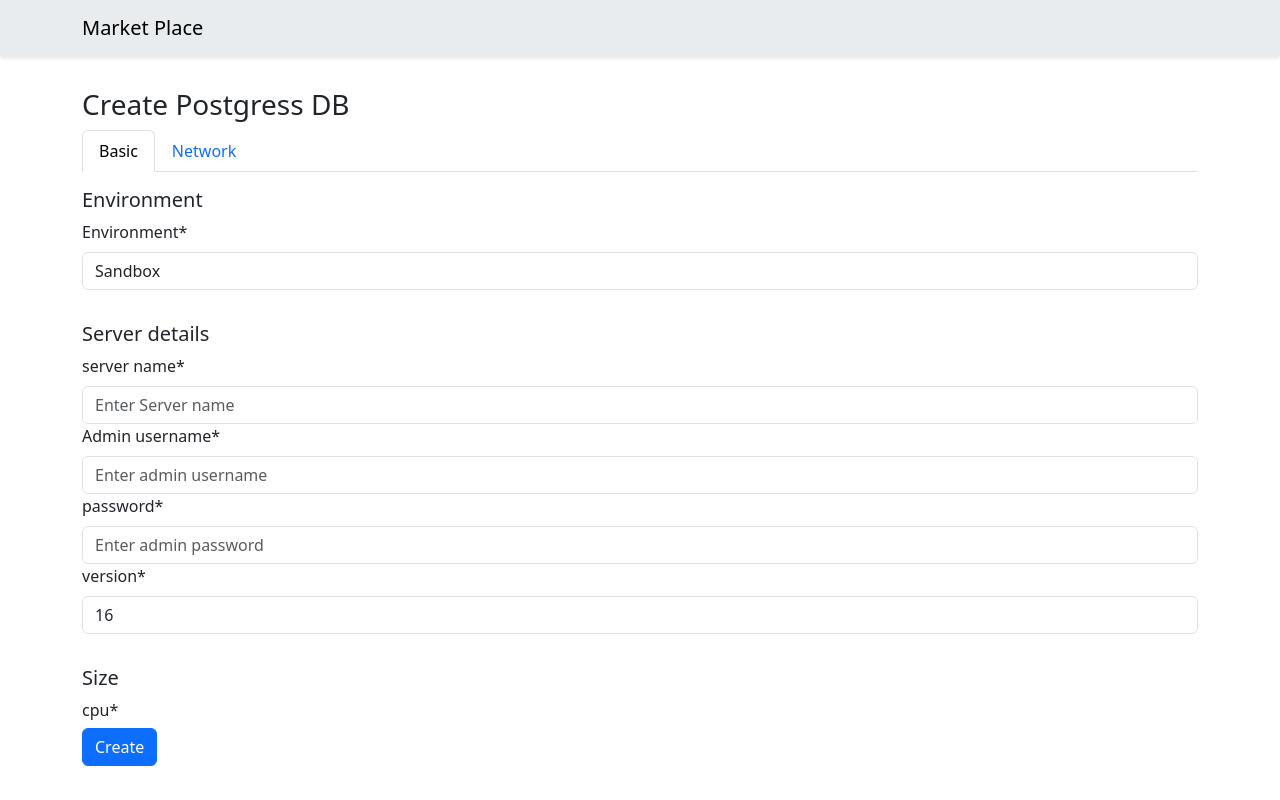
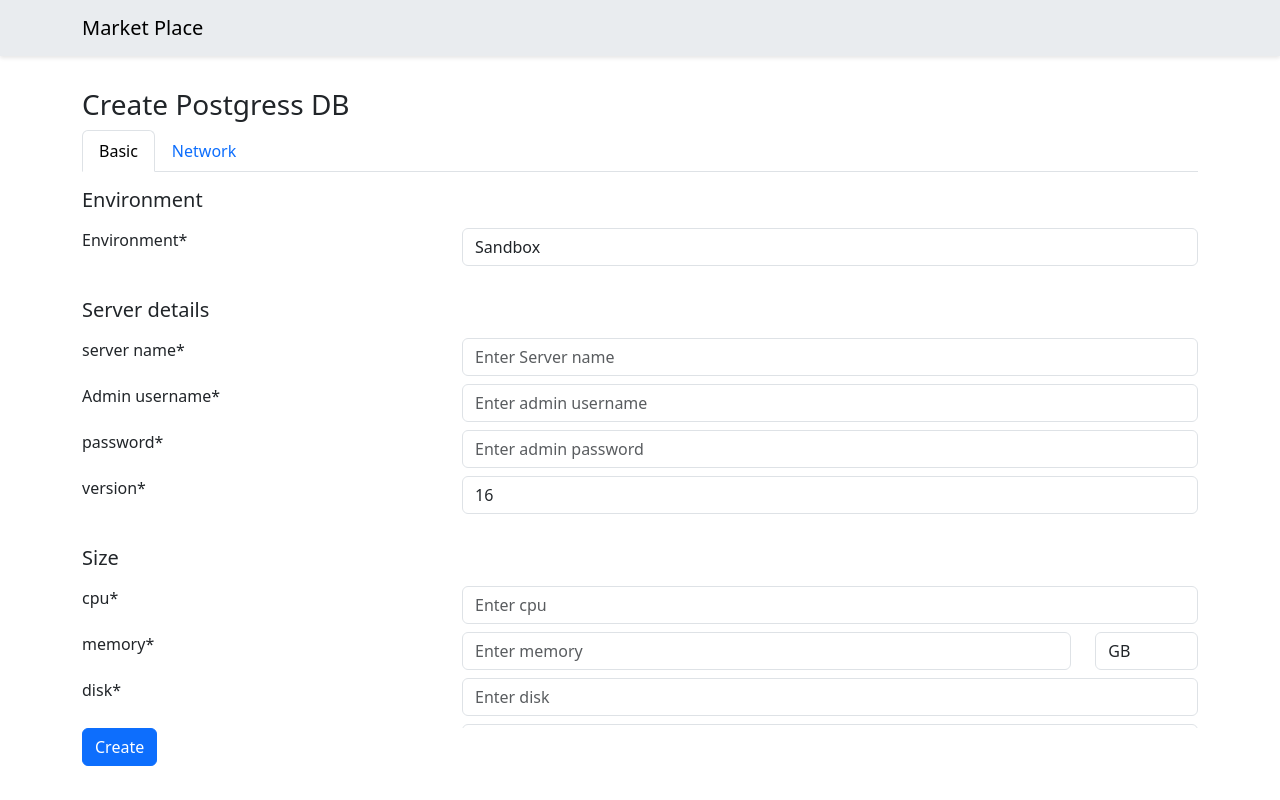
Before and after one commit to dockercaptain/marketplace-ui, a React (Vite) app: page /application/postgres/create in a window 1280 px wide. Built offline with nearby package versions, Linux system fonts and the light colour scheme.

Commit message:
refactor: Update Postgress component styles, add form to create Postgress DB, and improve app container padding and navbar brand click functionality

```diff
--- a/src/components/Postgress/Create.tsx
+++ b/src/components/Postgress/Create.tsx
@@ -51,8 +51,10 @@ const Create = () => {
             <div className="tab-contents">
               <div className="form-section">
                 <h5>Environment </h5>
+                <Row>
+                  <Col>Environment*</Col>
+                  <Col sm={8}>
                     <Form.Group>
-                  <Form.Label>Environment*</Form.Label>
                       <Form.Control
                         name="environment"
                         as="select"
@@ -68,11 +70,15 @@ const Create = () => {
                         Please choose an environment.
                       </Form.Control.Feedback>
                     </Form.Group>
+                  </Col>
+                </Row>
               </div>
               <div className="form-section">
                 <h5>Server details </h5>
+                <Row>
+                  <Col>server name*</Col>
+                  <Col sm={8}>
                     <Form.Group>
-                  <Form.Label>server name*</Form.Label>
                       <Form.Control
                         name="serverName"
                         type="text"
@@ -85,8 +91,12 @@ const Create = () => {
                         Please enter server name.
                       </Form.Control.Feedback>
                     </Form.Group>
+                  </Col>
+                </Row>
+                <Row>
+                  <Col>Admin username*</Col>
+                  <Col sm={8}>
                     <Form.Group>
-                  <Form.Label>Admin username*</Form.Label>
                       <Form.Control
                         name="adminUser"
                         type="text"
@@ -99,8 +109,12 @@ const Create = () => {
                         Please enter admin username.
                       </Form.Control.Feedback>
                     </Form.Group>
+                  </Col>
+                </Row>
+                <Row>
+                  <Col>password*</Col>
+                  <Col sm={8}>
                     <Form.Group>
-                  <Form.Label>password*</Form.Label>
                       <Form.Control
                         name="password"
                         type="password"
@@ -113,8 +127,12 @@ const Create = () => {
                         Please enter password.
                       </Form.Control.Feedback>
                     </Form.Group>
+                  </Col>
+                </Row>
+                <Row>
+                  <Col>version*</Col>
+                  <Col sm={8}>
                     <Form.Group>
-                  <Form.Label>version*</Form.Label>
                       <Form.Control
                         name="version"
                         as="select"
@@ -132,11 +150,17 @@ const Create = () => {
                         Please choose a version.
                       </Form.Control.Feedback>
                     </Form.Group>
+                  </Col>
+                </Row>
               </div>
               <div className="form-section">
                 <h5>Size </h5>
+                <Row>
+                  <Col>
+                    <Form.Label>cpu*</Form.Label>
+                  </Col>
+                  <Col sm={8}>
                     <Form.Group>
-                  <Form.Label>cpu*</Form.Label>
                       <Form.Control
                         name="sizeCPU"
                         type="number"
@@ -149,10 +173,16 @@ const Create = () => {
                         Please enter cpu.
                       </Form.Control.Feedback>
                     </Form.Group>
+                  </Col>
+                </Row>
+                <Row>
+                  <Col>
+                    <Form.Label>memory*</Form.Label>
+                  </Col>
+                  <Col sm={8}>
                     <Row>
                       <Col sm={10}>
                         <Form.Group>
-                      <Form.Label>memory*</Form.Label>
                           <Form.Control
                             name="sizeMemory"
                             type="number"
@@ -165,7 +195,6 @@ const Create = () => {
                       </Col>
                       <Col sm={2}>
                         <Form.Group>
-                      <Form.Label>GB/MB*</Form.Label>
                           <Form.Control as="select">
                             <option>GB</option>
                             <option>MB</option>
@@ -173,9 +202,14 @@ const Create = () => {
                         </Form.Group>
                       </Col>
                     </Row>
-
+                  </Col>
+                </Row>
+                <Row>
+                  <Col>
+                    <Form.Label>disk*</Form.Label>
+                  </Col>
+                  <Col sm={8}>
                     <Form.Group>
-                  <Form.Label>disk*</Form.Label>
                       <Form.Control
                         name="sizeDisk"
                         type="number"
@@ -188,8 +222,14 @@ const Create = () => {
                         Please enter disk.
                       </Form.Control.Feedback>
                     </Form.Group>
+                  </Col>
+                </Row>
+                <Row>
+                  <Col>
+                    <Form.Label>storage class*</Form.Label>
+                  </Col>
+                  <Col sm={8}>
                     <Form.Group>
-                  <Form.Label>storage class*</Form.Label>
                       <Form.Control
                         name="storageType"
                         as="select"
@@ -202,6 +242,8 @@ const Create = () => {
                         <option>SSD_premium</option>
                       </Form.Control>
                     </Form.Group>
+                  </Col>
+                </Row>
               </div>
             </div>
           </Tab>
--- a/src/components/Postgress/styles.scss
+++ b/src/components/Postgress/styles.scss
@@ -3,10 +3,15 @@
     display: flex;
     flex-direction: column;
     margin-bottom: 2rem;
+    gap: 0.5rem;
   }
   .tab-contents {
     height: calc(100vh - 260px);
     overflow-y: scroll;
     overflow-x: hidden;
   }
+  .form-group-container {
+    display: flex;
+    flex-direction: row;
+  }
 }
```
Lines whose indentation alone changed are shown as unchanged.
